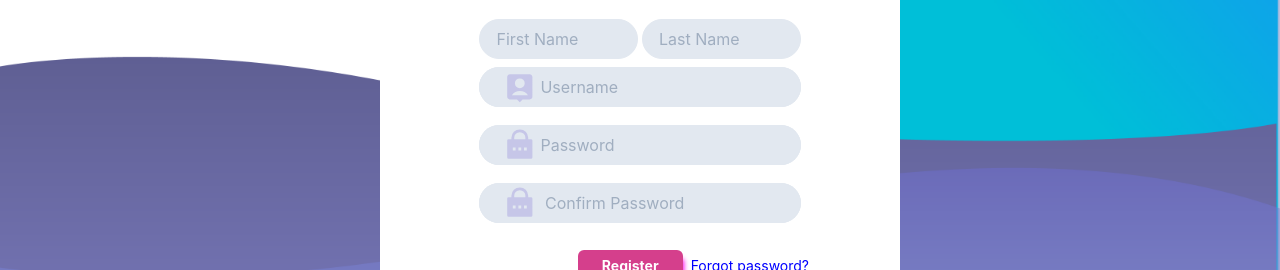
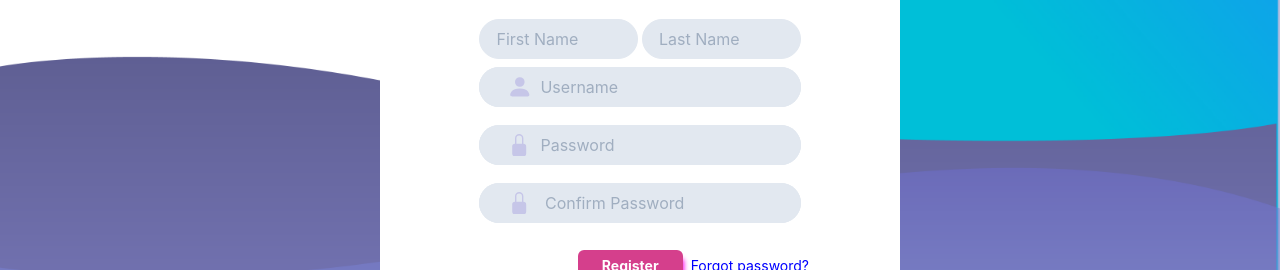
Before and after one commit to CodeFlowOrg/GitMarkonics, a React (Create React App) app: page /register in a window 1280 px wide. Shown: the part 377-647 px from the top of the page. Built offline with nearby package versions, Linux system fonts and the light colour scheme.

Commit message:
Mdke react icons fit inside input field of registration page

```diff
--- a/src/components/Register.js
+++ b/src/components/Register.js
@@ -10,8 +10,8 @@ import {
   Link,
   VStack,
 } from "@chakra-ui/react";
-import { RiAccountPinBoxFill } from "react-icons/ri";
-import { RiLockPasswordFill } from "react-icons/ri";
+import { BsFillPersonFill } from "react-icons/bs";
+import { BsFillLockFill} from "react-icons/bs";
 
 function Register() {
   return (
@@ -52,7 +52,7 @@ function Register() {
                 margin="0 20px"
                 pointerEvents="none"
                 children={
-                  <RiAccountPinBoxFill color="#C6C6E8" fontSize="2.1rem" />
+                  <BsFillPersonFill color="#C6C6E8" fontSize="1.6rem" />
                 }
               />
               <Input
@@ -72,7 +72,7 @@ function Register() {
                 margin="0 20px"
                 pointerEvents="none"
                 children={
-                  <RiLockPasswordFill color="#C6C6E8" fontSize="2.1rem" />
+                  <BsFillLockFill color="#C6C6E8" fontSize="1.4rem" />
                 }
               />
               <Input
@@ -92,7 +92,7 @@ function Register() {
                 margin="0 20px"
                 pointerEvents="none"
                 children={
-                  <RiLockPasswordFill color="#C6C6E8" fontSize="2.1rem" />
+                  <BsFillLockFill color="#C6C6E8" fontSize="1.4rem" />
                 }
               />
               <Input
```
